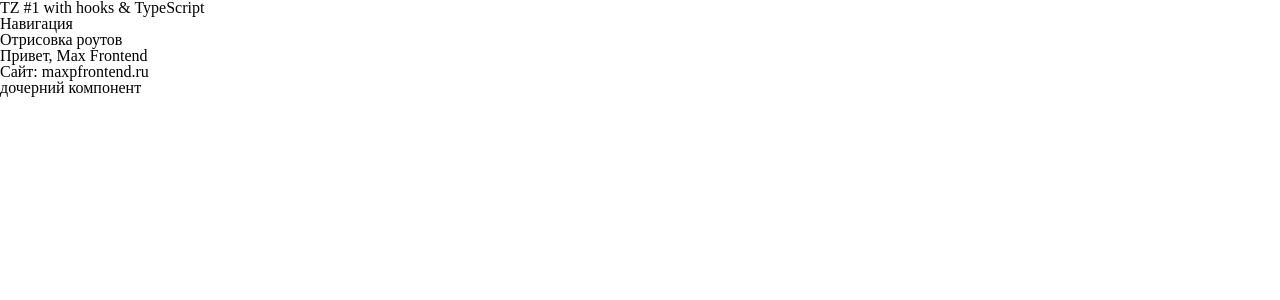
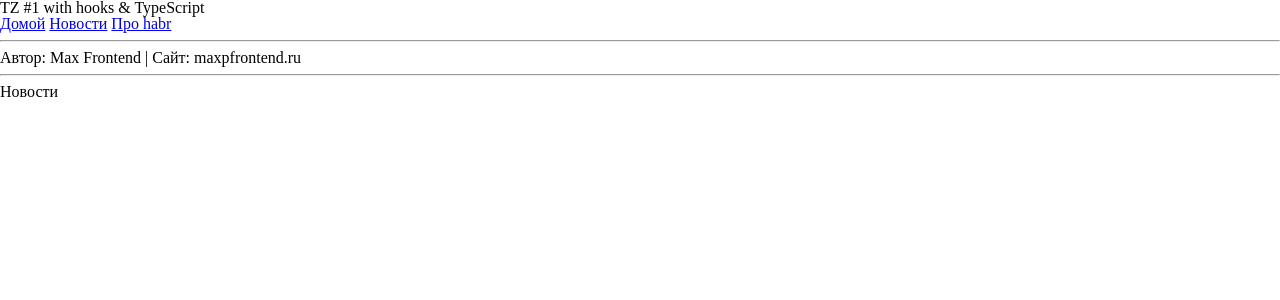
Before and after one commit to maxfarseer/tutorial-tz-1-hooks-typescript, a React (Create React App) app: page /news in a window 1280 px wide. Shown: the top 300 px of the page. Built offline with nearby package versions, Linux system fonts and the light colour scheme.

Commit message:
add About and News pages

```diff
--- a/src/App.tsx
+++ b/src/App.tsx
@@ -1,8 +1,13 @@
 import * as React from 'react'
+
+import { Link, RouteComponentProps, Router } from '@reach/router'
+
+import { About } from './pages/About'
+import { News } from './pages/News'
 
 import './App.css'
 
-interface IAppProps {
+interface IAppProps extends RouteComponentProps {
   name: string;
   site: string;
 }
@@ -12,26 +17,28 @@ const App: React.FC<IAppProps> = props => {
     <div className="container">
       <h1>TZ #1 with hooks & TypeScript</h1>
       <nav>
-        <p>Навигация</p>
+        <Link to="/">Домой</Link> <Link to="news">Новости</Link>{' '}
+        <Link to="/about/habr">Про habr</Link>{' '}
       </nav>
-
-      <p>Отрисовка роутов</p>
-      <p>Привет, {props.name}</p>
-      <p>Сайт: {props.site}</p>
+      <hr />
+      <p>
+        {' '}
+        Автор: {props.name} | Сайт: {props.site}
+      </p>
+      <hr />
       {props.children}
     </div>
   )
 }
 
-const Baby = () => {
-  return <p>дочерний компонент</p>
-}
-
 const RoutedApp = () => {
   return (
-    <App name="Max Frontend" site="maxpfrontend.ru">
-      <Baby />
-    </App>
+    <Router>
+      <App path="/" name="Max Frontend" site="maxpfrontend.ru">
+        <News path="/news" />
+        <About path="/about/:source" />
+      </App>
+    </Router>
   )
 }
 
--- /dev/null
+++ b/src/pages/About.tsx
@@ -0,0 +1,18 @@
+import * as React from 'react'
+
+import { RouteComponentProps } from '@reach/router'
+
+interface IAboutProps extends RouteComponentProps {
+  source?: string;
+}
+
+const About: React.FC<IAboutProps> = props => {
+  return (
+    <div className="about">
+      <p>Страница about</p>
+      <p>{props.source}</p>
+    </div>
+  )
+}
+
+export { About }
--- /dev/null
+++ b/src/pages/News.tsx
@@ -0,0 +1,13 @@
+import * as React from 'react'
+
+import { RouteComponentProps } from '@reach/router'
+
+const News: React.FC<RouteComponentProps> = () => {
+  return (
+    <div className="news">
+      <p>Новости</p>
+    </div>
+  )
+}
+
+export { News }
```
